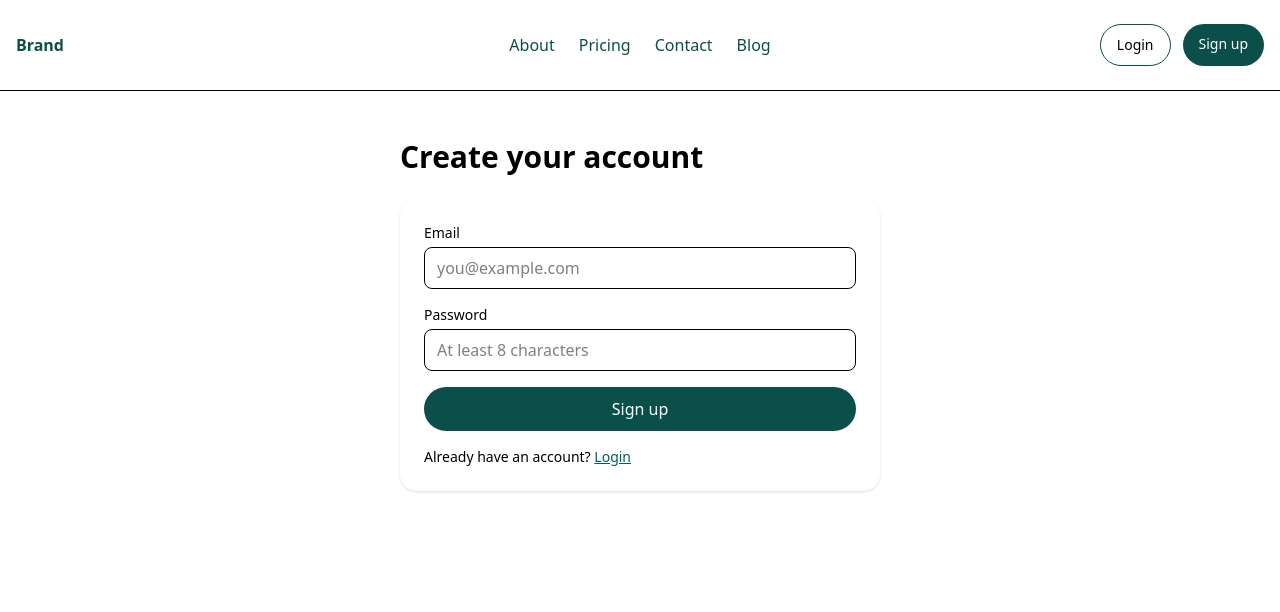
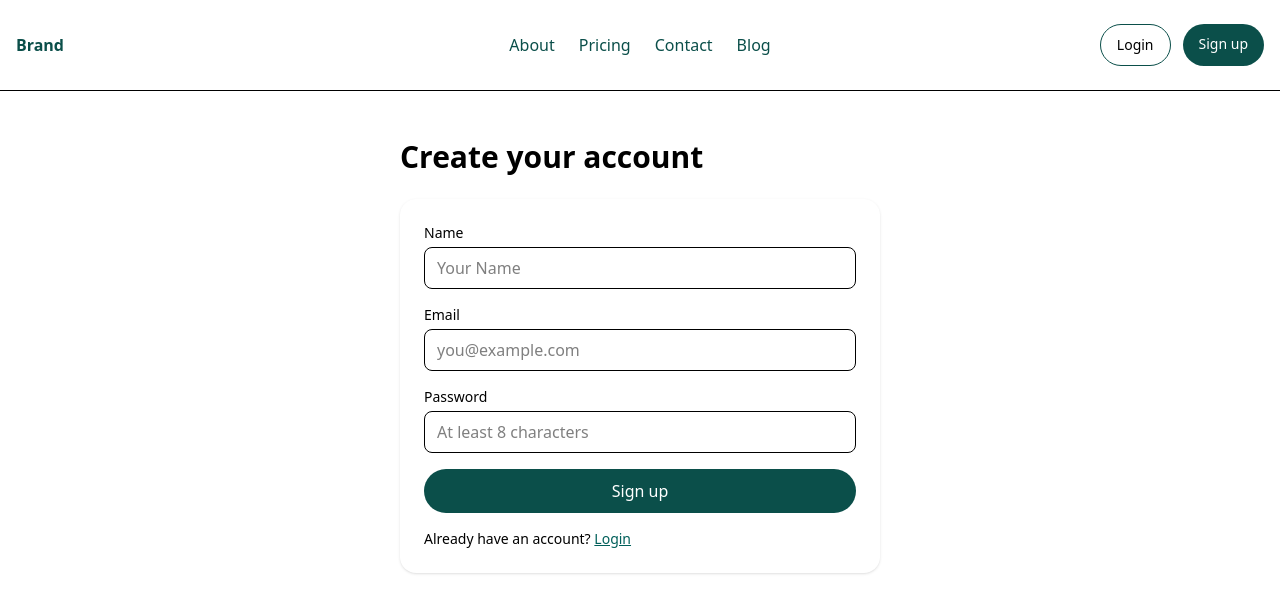
Before and after one commit to nthung1021/AWAD-IA03-Frontend, a Next.js app: page /register in a window 1280 px wide. Shown: the top 612 px of the page. Built offline with nearby package versions, Linux system fonts and the light colour scheme; no server answers.

Commit message:
Modify register input

```diff
--- a/app/register/page.tsx
+++ b/app/register/page.tsx
@@ -33,6 +33,17 @@ export default function RegisterPage() {
           className="space-y-4 bg-white p-6 rounded-2xl shadow"
         >
           <div>
+            <label className="block text-sm font-medium mb-1">Name</label>
+            <input
+              type="text"
+              className="w-full rounded-lg border px-3 py-2 outline-none focus:ring-2 focus:ring-teal-600"
+              placeholder="Your Name"
+              {...register('name')}
+            />
+            {errors.name && <p className="text-sm text-red-600 mt-1 font-bold">{errors.name.message}</p>}
+          </div>
+
+          <div>
             <label className="block text-sm font-medium mb-1">Email</label>
             <input
               type="email"
@@ -40,7 +51,7 @@ export default function RegisterPage() {
               placeholder="you@example.com"
               {...register('email')}
             />
-            {errors.email && <p className="text-sm text-red-600 mt-1">{errors.email.message}</p>}
+            {errors.email && <p className="text-sm text-red-600 mt-1 font-bold">{errors.email.message}</p>}
           </div>
 
           <div>
@@ -51,7 +62,7 @@ export default function RegisterPage() {
               placeholder="At least 8 characters"
               {...register('password')}
             />
-            {errors.password && <p className="text-sm text-red-600 mt-1">{errors.password.message}</p>}
+            {errors.password && <p className="text-sm text-red-600 mt-1 font-bold">{errors.password.message}</p>}
           </div>
 
           <button
@@ -62,7 +73,7 @@ export default function RegisterPage() {
             {isPending ? 'Creating account…' : 'Sign up'}
           </button>
 
-          {error && <p className="text-sm text-red-600">Error: {String(error.message)}</p>}
+          {error && <p className="text-sm text-red-600 font-bold">Error: {String(error.message)}</p>}
           {successMsg && <p className="text-sm text-green-700">{successMsg}</p>}
 
           <p className="text-sm">
--- a/lib/api.ts
+++ b/lib/api.ts
@@ -1,9 +1,9 @@
 export const API_BASE = process.env.NEXT_PUBLIC_API_BASE_URL ?? 'http://localhost:3000';
 
-export type RegisterPayload = { email: string; password: string };
+export type RegisterPayload = { name: string, email: string; password: string };
 export type RegisterResponse = {
   message: string;
-  data: { id: string; email: string; createdAt: string };
+  data: { id: string; name: string; email: string; createdAt: string };
 };
 
 export async function registerUser(payload: RegisterPayload): Promise<RegisterResponse> {
--- a/lib/validators.ts
+++ b/lib/validators.ts
@@ -1,6 +1,7 @@
 import { z } from 'zod';
 
 export const registerSchema = z.object({
+  name: z.string(),
   email: z.email('Enter a valid email'),
   password: z.string().min(8, 'Password must be at least 8 characters'),
 });
```
